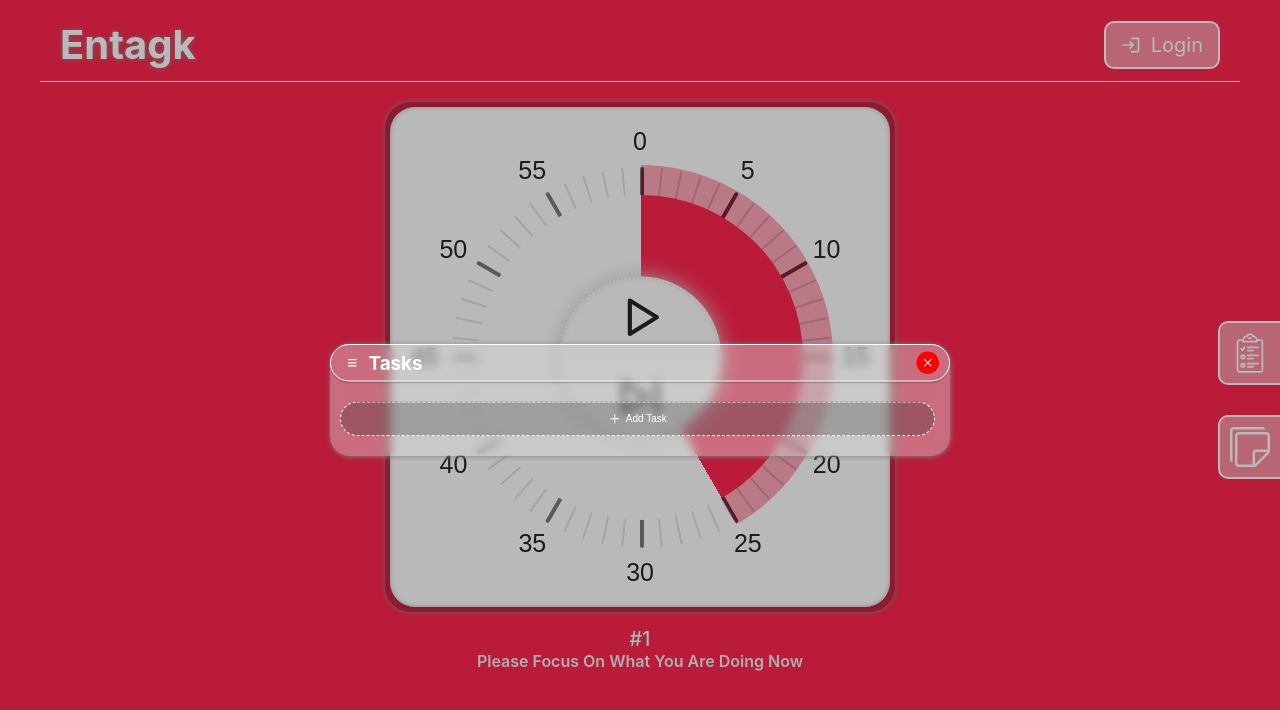
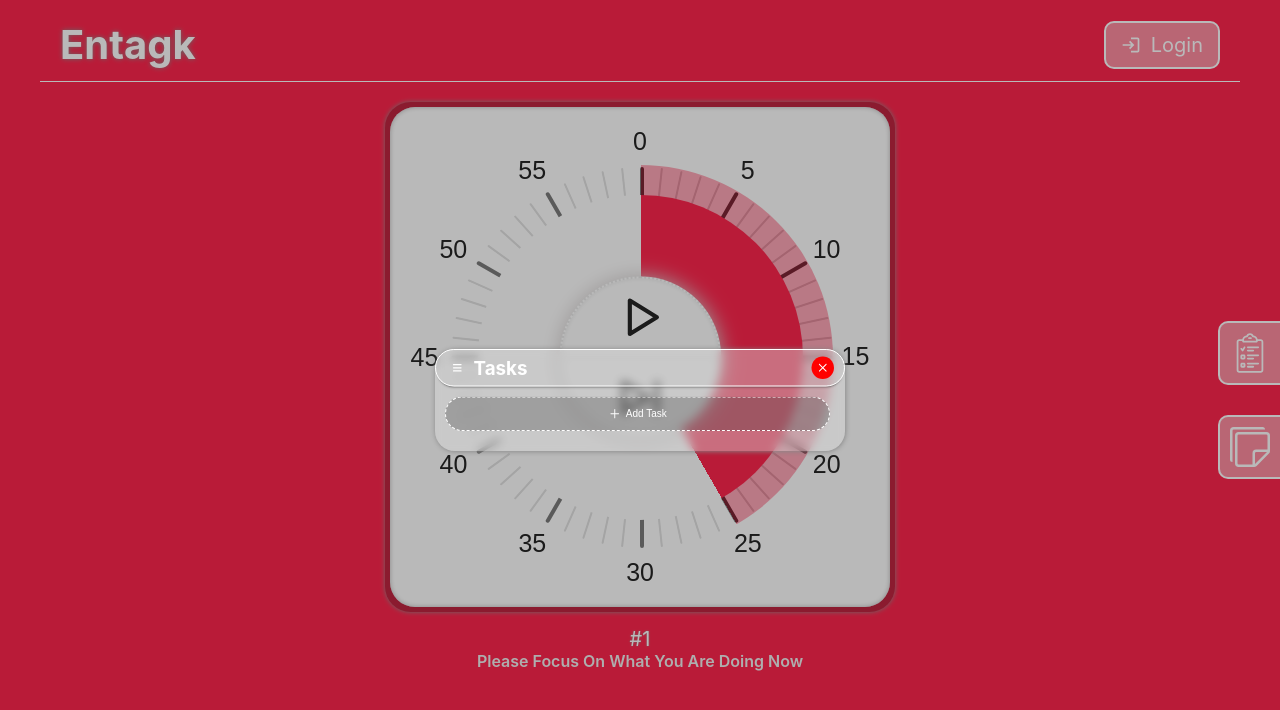
Before and after one commit to entagk/entagk-frontend, a React (Create React App) app: page / in a window 1280 px wide. Both pictures are taken after a click on the button 1249 px from the left and 353 px from the top of the page. Shown: the top 710 px of the page. Built offline with nearby package versions, Linux system fonts and the light colour scheme.

Commit message:
fix: todo list design

```diff
--- a/src/App.css
+++ b/src/App.css
@@ -163,7 +163,7 @@ a {
 
 .tasks-container button.add-task-button {
   width: 100%;
-  margin: 20px 0 20px;
+  margin-bottom: 20px;
   padding: 20px;
   background: #00000036;
   border-radius: 60px;
--- a/src/components/Tasks/Task/style.css
+++ b/src/components/Tasks/Task/style.css
@@ -3,7 +3,7 @@
   background-color: #fff;
   color: #383838;
   width: 100%;
-  margin-block: 20px;
+  margin-bottom: 20px;
   border-radius: 35px;
   box-shadow: rgb(0 0 0 / 20%) 0px 5px 5px;
   padding: 15px 20px;
--- a/src/components/Tasks/TaskForm/style.css
+++ b/src/components/Tasks/TaskForm/style.css
@@ -10,7 +10,7 @@
   align-items: center;
   justify-content: center;
   width: 100%;
-  margin: 15px 0px;
+  margin-bottom: 20px;
   /* overflow: hidden; */
 }
 
--- a/src/components/Tasks/style.css
+++ b/src/components/Tasks/style.css
@@ -8,8 +8,7 @@
 
 /* Start the tasks */
 .tasks {
-  /* width: 820px; */
-  width: 100%;
+  width: 820px;
   padding-inline: 20px;
   color: rgb(255, 255, 255);
   margin-bottom: 20px;
@@ -21,7 +20,6 @@
 
   padding: 0;
   border-radius: 40px;
-  /* min-width: 450px; */
 }
 
 .header .close-tasks {
@@ -29,8 +27,6 @@
   border-radius: 50%;
   color: #fff;
   font-size: 25px;
-  min-width: 0;
-
   background: red;
 }
 
```
